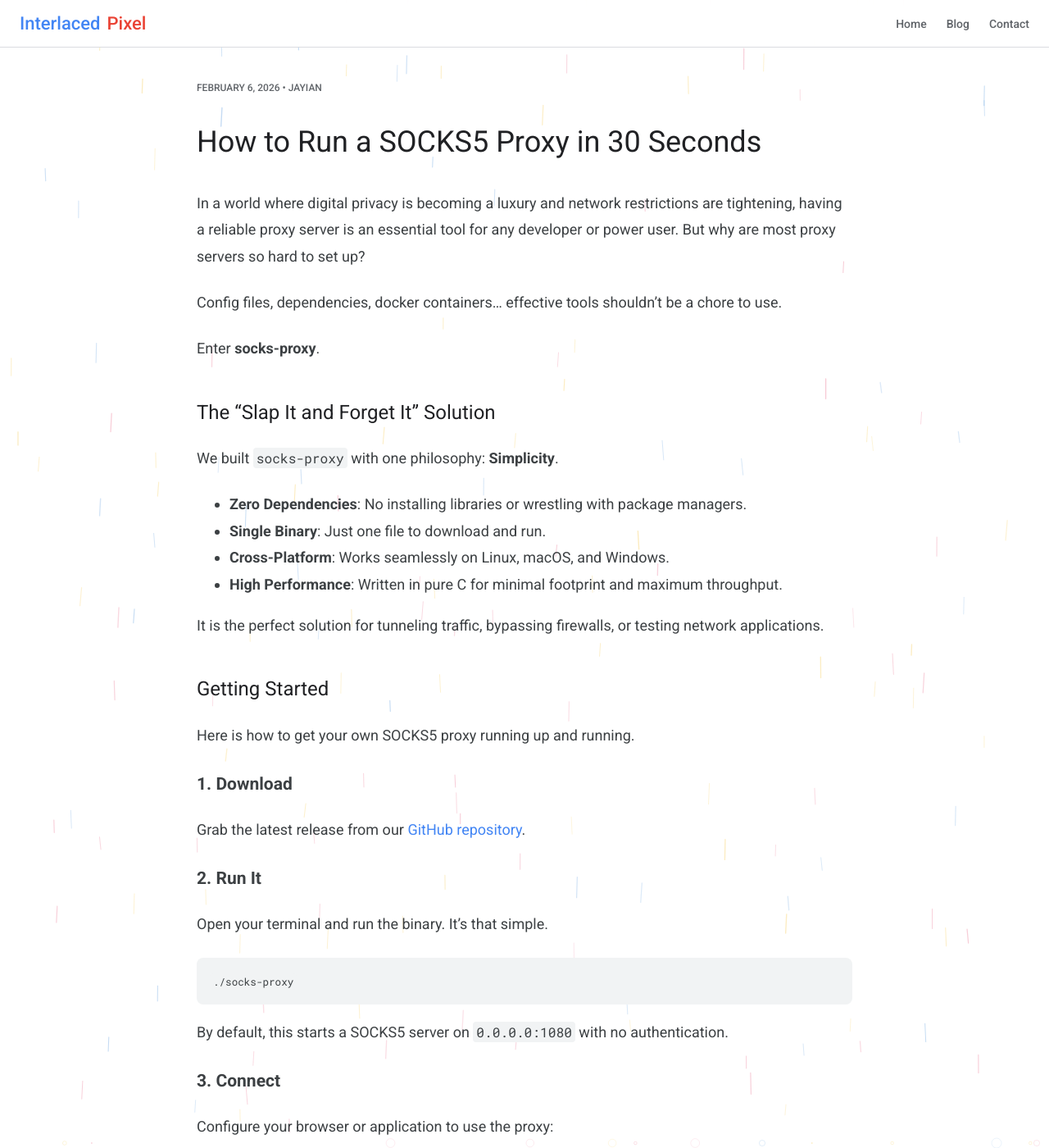
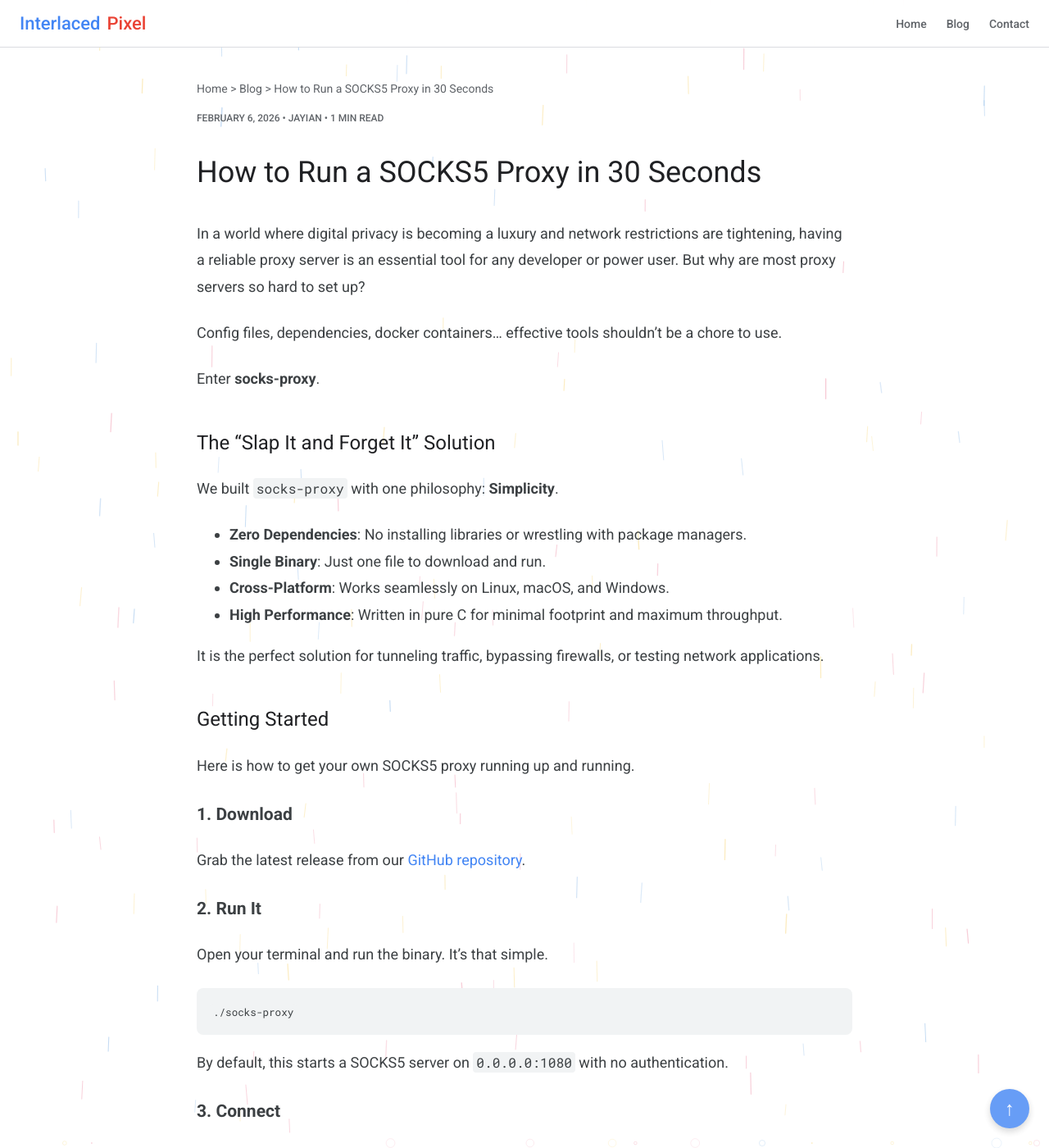
Before and after one commit to Interlaced-Pixel/interlaced-pixel.github.io, a Jekyll site: the page built from _posts/2026-02-07-how-to-run-socks-proxy.md, in a window 1280 px wide and 1400 px high. Shown: the whole window at 82% size. Built offline with Jekyll 4.4.1, drawn with Linux system fonts in a browser that asks for light colours; some web fonts are replaced.

Commit message:
Integrated Google-style blog with UX improvements

```diff
--- a/_layouts/default.html
+++ b/_layouts/default.html
@@ -37,6 +37,8 @@
     </div>
   </footer>
 
+  <a href="#" class="back-to-top" aria-label="Back to Top">↑</a>
+
   <script src="{{ "/js/main.js" | prepend: site.baseurl }}"></script>
 
 </body>
--- a/_layouts/post.html
+++ b/_layouts/post.html
@@ -4,11 +4,18 @@ layout: default
 <article class="post" itemscope itemtype="http://schema.org/BlogPosting">
 
   <header class="post-header">
+    <nav class="breadcrumbs">
+      <a href="{{ "/" | prepend: site.baseurl }}">Home</a> &gt;
+      <a href="{{ "/blog.html" | prepend: site.baseurl }}">Blog</a> &gt;
+      <span>{{ page.title }}</span>
+    </nav>
+
     <div class="post-meta">
       <time datetime="{{ page.date | date_to_xmlschema }}" itemprop="datePublished">
         {{ page.date | date: "%B %-d, %Y" }}
       </time>
       {% if page.author %} • <span itemprop="author" itemscope itemtype="http://schema.org/Person"><span itemprop="name">{{ page.author }}</span></span>{% endif %}
+      • <span>{% assign words = content | number_of_words %}{% if words < 200 %}1 min read{% else %}{{ words | divided_by: 200 }} min read{% endif %}</span>
     </div>
     <h1 class="post-title" itemprop="name headline">{{ page.title }}</h1>
   </header>
--- a/css/google-theme.css
+++ b/css/google-theme.css
@@ -145,9 +145,54 @@ header.site-header {
   line-height: 1.6;
 }
 
+/* Breadcrumbs */
+.breadcrumbs {
+  font-size: 14px;
+  color: var(--google-text-secondary);
+  margin-bottom: 16px;
+}
+
+.breadcrumbs a {
+  color: var(--google-text-secondary);
+  text-decoration: none;
+}
+
+.breadcrumbs a:hover {
+  text-decoration: underline;
+  color: var(--google-blue);
+}
+
 /* Post Styling */
 .post-header {
   margin-bottom: 32px;
+}
+
+/* Back to Top */
+.back-to-top {
+  position: fixed;
+  bottom: 24px;
+  right: 24px;
+  width: 48px;
+  height: 48px;
+  background-color: var(--google-blue);
+  color: #fff;
+  border-radius: 50%;
+  display: flex;
+  align-items: center;
+  justify-content: center;
+  text-decoration: none;
+  font-size: 24px;
+  box-shadow: 0 4px 8px rgba(0,0,0,0.2);
+  transition: transform 0.2s, background-color 0.2s;
+  z-index: 1000;
+  opacity: 0.8;
+}
+
+.back-to-top:hover {
+  transform: translateY(-4px);
+  background-color: #3367D6;
+  opacity: 1;
+  text-decoration: none;
 }
 
 .post-title {
```
